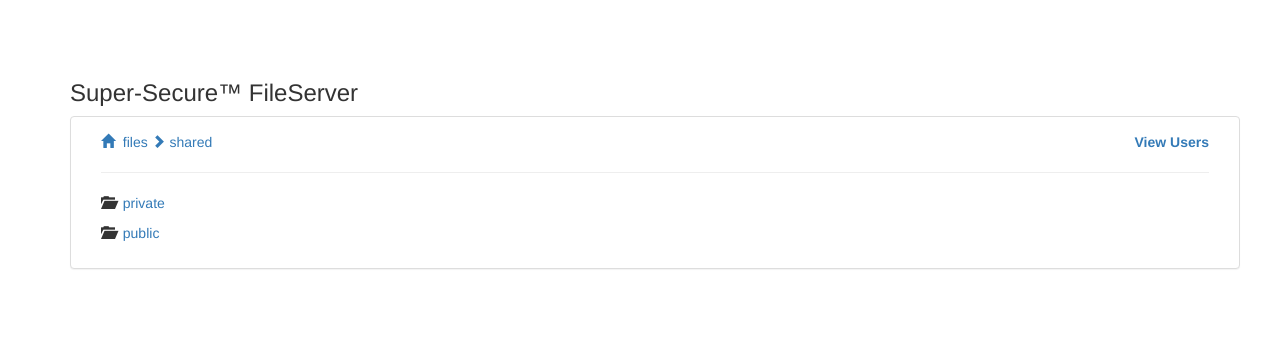
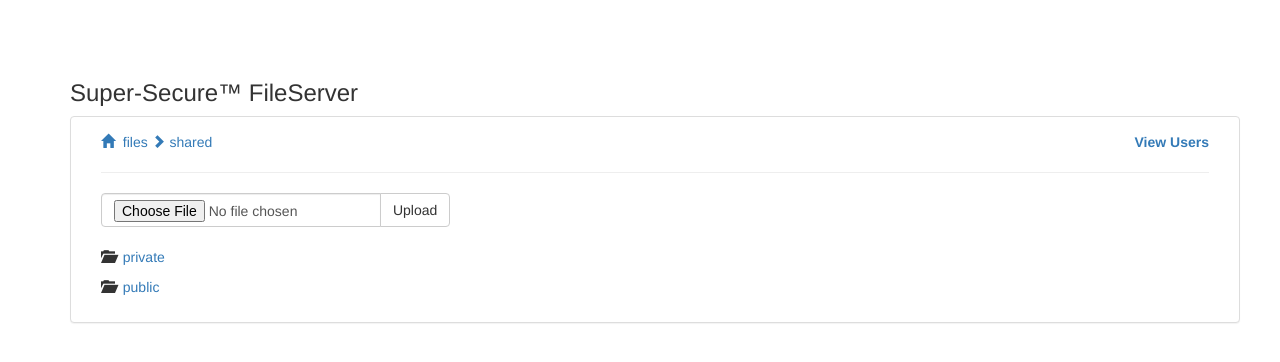
Before and after one commit to jtschoonhoven/capture-the-flag, a Flask app: page /files/ in a window 1280 px wide. Shown: the part 51-413 px from the top of the page. Run offline with Flask 2, Linux system fonts and the light colour scheme; a user stored in the database is signed in; some libraries are stand-ins or nearby versions.

Commit message:
support file upload

```diff
--- a/capture_the_flag/app.py
+++ b/capture_the_flag/app.py
@@ -4,8 +4,8 @@ from flask_restful import Api
 
 from capture_the_flag import database as db
 from capture_the_flag.models.user import load_user_from_session, User
+from capture_the_flag.routes import files, index, login, logout, signup, users
 from capture_the_flag.session import SuperSecureSessionInterface
-from capture_the_flag.routes import files, index, login, logout, signup, users
 
 
 # HACK: don't serve static files from the root path
@@ -15,33 +15,52 @@ api = Api(app)
 app.config.from_object(__name__)
 # HACK: this is a terrible secret key
 app.config['SECRET_KEY'] = 'secret'
+app.config['MAX_CONTENT_LENGTH'] = 256 * 1024  # 256kb
 
 # HACK: don't use compromised session interface
 app.session_interface = SuperSecureSessionInterface()
 
+# configure setup/teardown of DB connection
 app.before_request(db.connect)
 app.teardown_appcontext(db.close)
 
+# initialize DB with an admin user
 db.database.create_tables([User], safe=True)
 User.get_or_create(
     username='admin',
+    # HACK: don't hardcode admin credentials
     defaults={'username': 'admin', 'password': 'admin', 'file_access_path': '*'}
 )
 
+# configure login manager
 login_manager = flask_login.LoginManager()
 login_manager.login_view = "login"
 login_manager.login_message = u"Please log in."
 login_manager.init_app(app)
 login_manager.user_loader(load_user_from_session)
 
+# define routes
 app.add_url_rule('/', 'index', index.handle_request)
 app.add_url_rule('/login', 'login', login.handle_request, methods=['GET', 'POST'])
 app.add_url_rule('/logout', 'logout', logout.handle_request)
 app.add_url_rule('/signup', 'signup', signup.handle_request, methods=['GET', 'POST'])
-app.add_url_rule('/files/', 'files', files.handle_request, defaults={'path': 'shared'})
-app.add_url_rule('/files/<path:path>', 'files', files.handle_request)
 app.add_url_rule('/users', 'users', users.handle_request)
+
+app.add_url_rule(
+    '/files/',
+    'files',
+    files.handle_request,
+    defaults={'path': 'shared'},
+    methods=['GET', 'POST'],
+)
+app.add_url_rule(
+    '/files/<path:path>',
+    'files',
+    files.handle_request,
+    methods=['GET', 'POST'],
+)
 
 
 if __name__ == '__main__':
+    # HACK: never run an app in debug mode
     app.run(debug=True)
--- a/capture_the_flag/routes/files.py
+++ b/capture_the_flag/routes/files.py
@@ -4,28 +4,45 @@ import flask
 import flask_login
 from typing import List  # noqa
 
-
-ROOT_PATH = os.path.join(os.path.abspath(os.path.dirname(__file__)), '..')
+from capture_the_flag.constants import ROOT_PATH
 
 
 @flask_login.login_required
 def handle_request(path):
+    # type: (str) -> str
     if flask.request.method == 'GET':
         return get(path)
+    if flask.request.method == 'POST':
+        return post(path)
+
     flask.flash('method not allowed')
     return flask.redirect(flask.url_for('index'))
 
 
-def is_authorized(path):
-    # type: (str) -> bool
-    # HACK: this is a terrible way to do ACL
-    user_path = flask_login.current_user.file_access_path
+def post(path):
+    # type: (str) -> str
+    file = flask.request.files.get('file')
 
-    if user_path == '*':
-        return True
-    if 'private' in path:
-        return False
-    return True
+    if not file or not file.filename:
+        flask.flash('request did not contain a file')
+        return flask.redirect(flask.request.url)
+
+    if not is_authorized(path):
+        flask.flash('you are not authorized to upload to this directory')
+        return flask.redirect(flask.request.url)
+
+    # HACK: always whitelist file extensions for uploads
+    # HACK: always use werkzeug.utils.secure_filename to sanitize file names
+    abs_path = os.path.join(ROOT_PATH, path, file.filename)
+
+    try:
+        file.save(abs_path)
+    except Exception as e:
+        # HACK: don't display raw error message to user
+        flask.flash('upload failed: "{}"'.format(str(e)))
+
+    flask.flash('Upload successful.')
+    return flask.redirect(flask.request.url)
 
 
 def get(path):
@@ -83,3 +100,15 @@ def get(path):
         path_urls=path_urls,
         is_authorized=is_authorized(path),
     )
+
+
+def is_authorized(path):
+    # type: (str) -> bool
+    # HACK: this is a terrible way to do ACL
+    user_path = flask_login.current_user.file_access_path
+
+    if user_path == '*':
+        return True
+    if 'private' in path:
+        return False
+    return True
--- a/capture_the_flag/templates/files.html
+++ b/capture_the_flag/templates/files.html
@@ -12,15 +12,43 @@
                     files
                 </a>
 
+
+                <!-- breadcrumbs -->
                 {% for path_url in path_urls[1:] %}
-                    <a href={{ path_url }}>
+                    <a href={{ path_url.rstrip('/') }}>
                         <span class="glyphicon glyphicon glyphicon-chevron-right"></span>
                         {{ path_url.rsplit('/')[-1] }}
                     </a>
                 {% endfor %}
 
-                    <hr />
+                <hr />
 
+                <!-- upload -->
+                <div id="upload-section" class="row">
+                    <div class="col-xs-12 col-sm-8 col-md-4">
+                        <form action="" method="post" enctype="multipart/form-data">
+                            <div class="input-group">
+                                <input type="file" id="file-selector" name="file" class="form-control"">
+                                <span class="input-group-btn">
+                                    <button class="btn btn-default" type="submit">Upload</button>
+                                </span>
+                            </div>
+                        </form>
+                    </div>
+                </div>
+
+                <!-- upload progress -->
+                <div id="progress-bar" class="row" hidden>
+                    <div class="progress">
+                        <div class="progress-bar" role="progressbar" style="width: 0%;">
+                            <span class="sr-only">60% Complete</span>
+                        </div>
+                    </div>
+                </div>
+
+                <br />
+
+                <!-- files list -->
                 {% if contents %}
                     <p>{{ contents }}</p>
                 {% else %}
--- a/capture_the_flag/templates/users.html
+++ b/capture_the_flag/templates/users.html
@@ -15,6 +15,7 @@
                 <hr />
 
                 <!-- search -->
+                <div class="row">
                     <div class="col-xs-12 col-sm-8 col-md-4">
                         <form action="users" method="get">
                             <div class="input-group">
@@ -27,6 +28,7 @@
                                 </span>
                             </div>
                         </form>
+                    </div>
                 </div>
 
                 <br />
```
Lines whose indentation alone changed are shown as unchanged.
